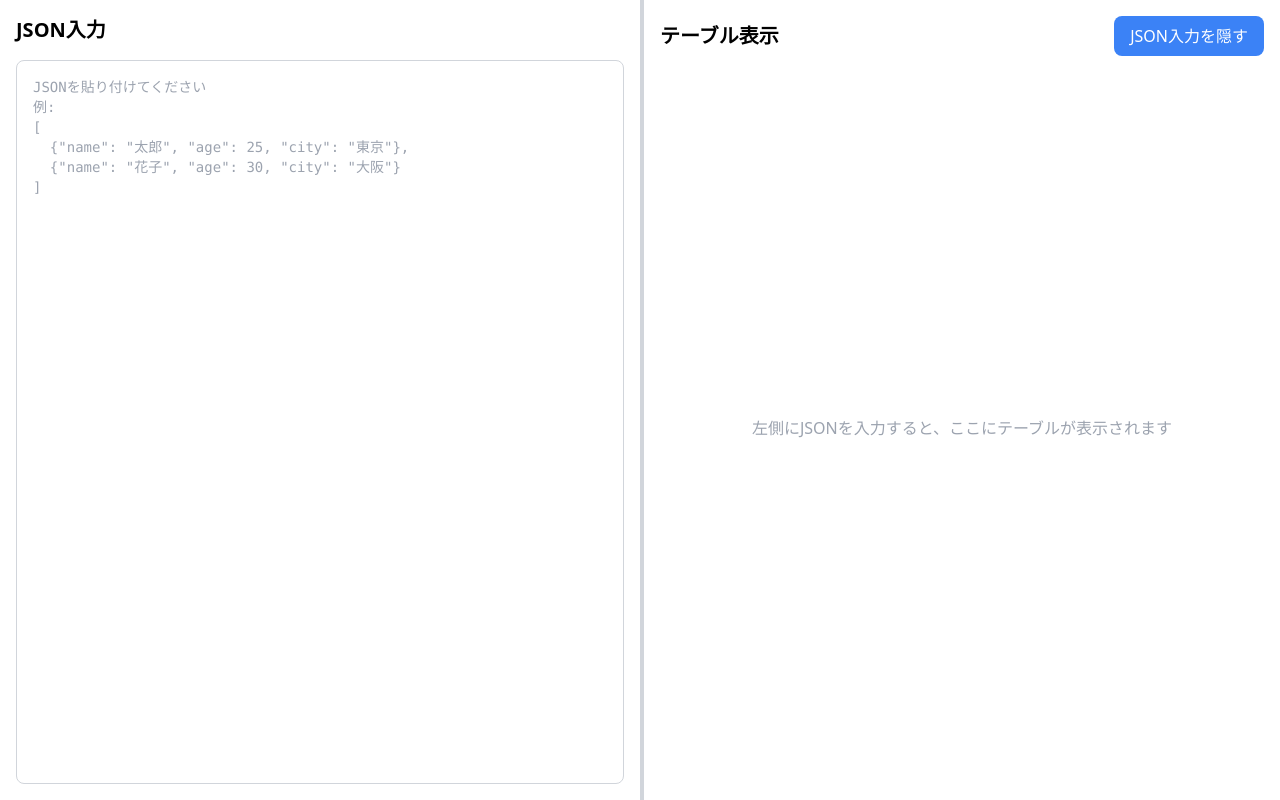
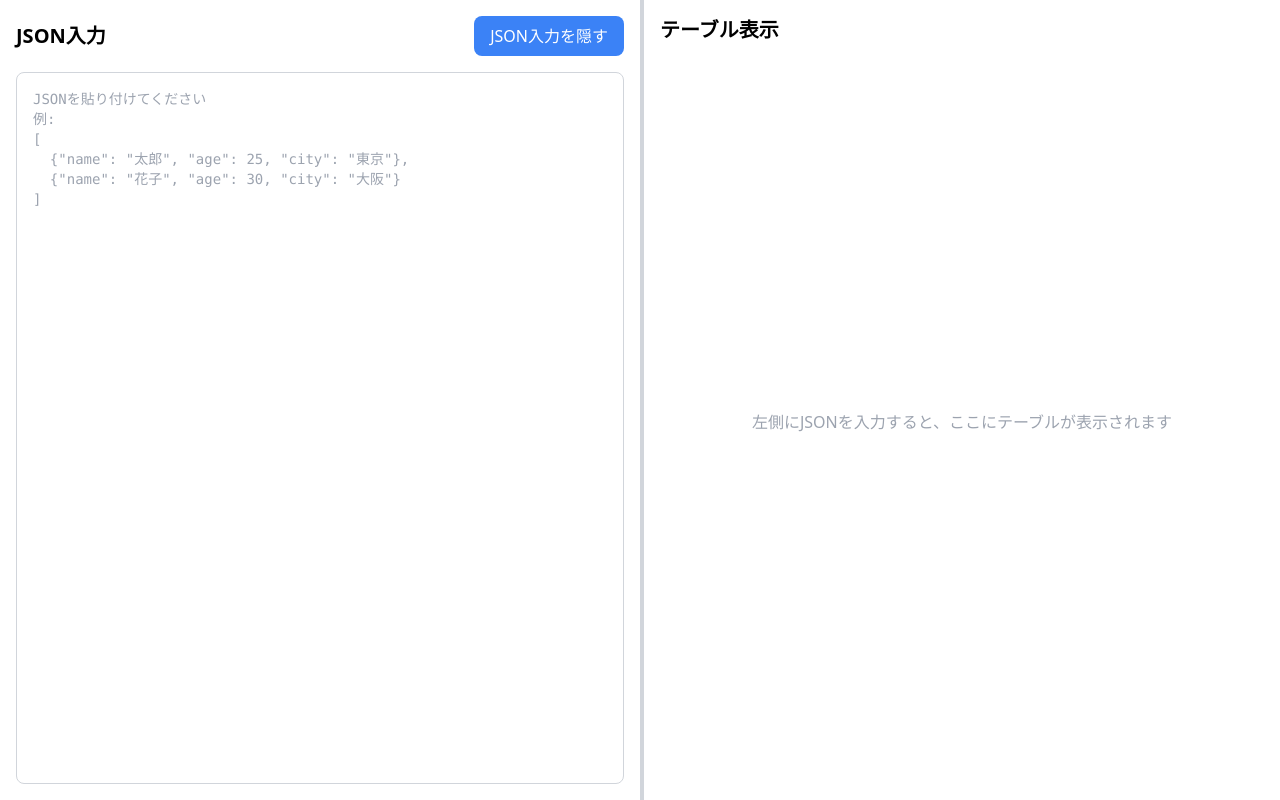
Before and after one commit to naofumi-fujii/json-table-viewer, a Next.js app: page / in a window 1280 px wide. Built offline with nearby package versions, Linux system fonts and the light colour scheme.

Commit message:
json入力、表示非表示ボタンは左側に (vibe-kanban 074355a9)

```diff
--- a/app/page.tsx
+++ b/app/page.tsx
@@ -71,7 +71,15 @@ export default function Home() {
         <>
           <div style={{ width: `${leftWidth}%` }} className="p-4 flex-shrink-0">
             <div className="h-full flex flex-col">
-              <h2 className="text-xl font-bold mb-4">JSON入力</h2>
+              <div className="flex items-center justify-between mb-4">
+                <h2 className="text-xl font-bold">JSON入力</h2>
+                <button
+                  onClick={() => setIsInputVisible(false)}
+                  className="px-4 py-2 bg-blue-500 text-white rounded-lg hover:bg-blue-600 focus:outline-none focus:ring-2 focus:ring-blue-500 transition-colors"
+                >
+                  JSON入力を隠す
+                </button>
+              </div>
               <textarea
                 value={jsonInput}
                 onChange={handleJsonChange}
@@ -100,12 +108,14 @@ export default function Home() {
         <div className="h-full flex flex-col">
           <div className="flex items-center justify-between mb-4">
             <h2 className="text-xl font-bold">テーブル表示</h2>
-            <button
-              onClick={() => setIsInputVisible(!isInputVisible)}
-              className="px-4 py-2 bg-blue-500 text-white rounded-lg hover:bg-blue-600 focus:outline-none focus:ring-2 focus:ring-blue-500 transition-colors"
-            >
-              {isInputVisible ? 'JSON入力を隠す' : 'JSON入力を表示'}
-            </button>
+            {!isInputVisible && (
+              <button
+                onClick={() => setIsInputVisible(true)}
+                className="px-4 py-2 bg-blue-500 text-white rounded-lg hover:bg-blue-600 focus:outline-none focus:ring-2 focus:ring-blue-500 transition-colors"
+              >
+                JSON入力を表示
+              </button>
+            )}
           </div>
           {parsedData ? (
             <JsonTable data={parsedData} />
```
